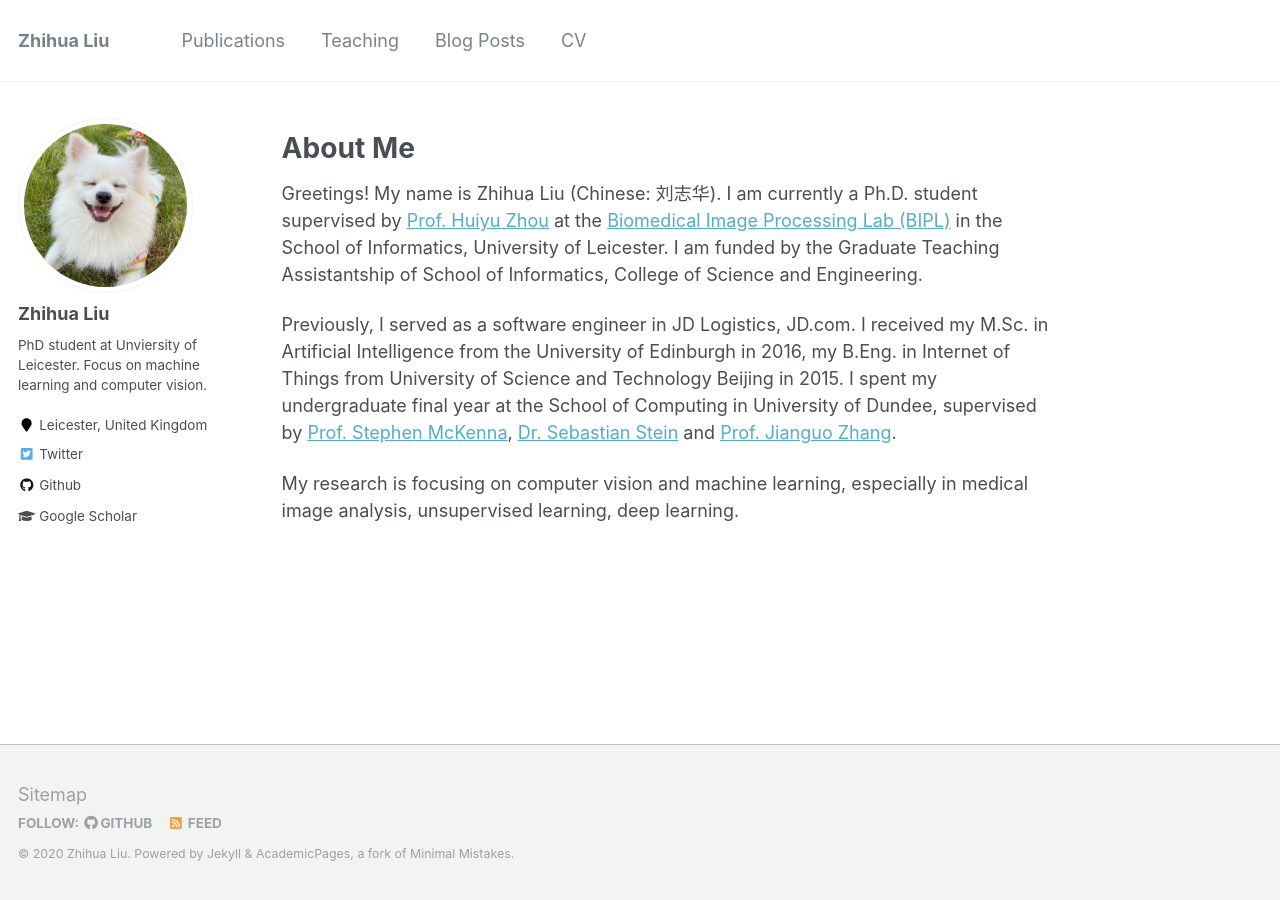
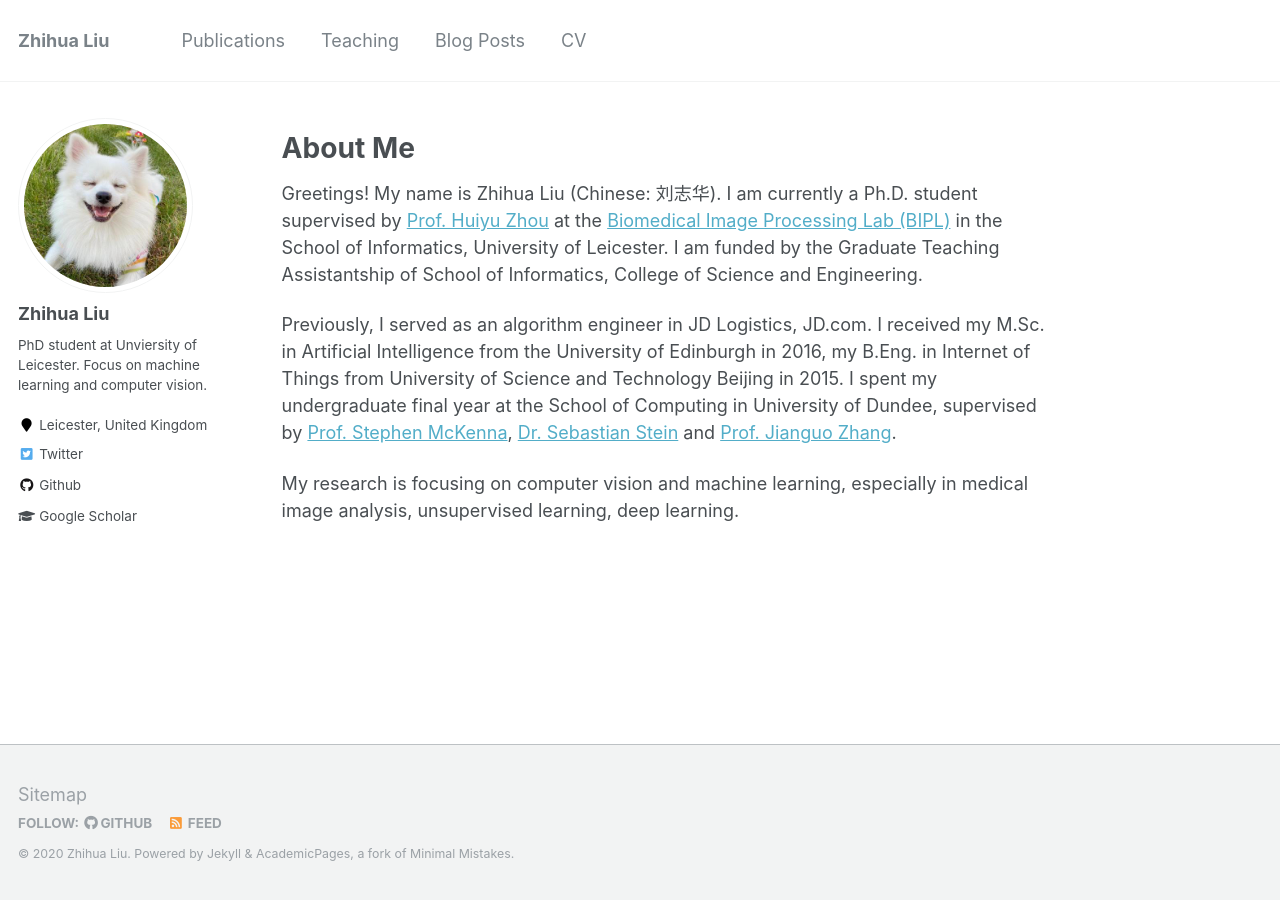
Before and after one commit to ZhihuaLiuEd/ZhihuaLiuEd.github.io, a Jekyll site: the page built from _pages/about.md, in a window 1280 px wide. Built offline with Jekyll 4.4.1, drawn with Linux system fonts in a browser that asks for light colours.

Commit message:
Update about.md

```diff
--- a/_pages/about.md
+++ b/_pages/about.md
@@ -12,6 +12,6 @@ About Me
 ======
 Greetings! My name is Zhihua Liu (Chinese: 刘志华). I am currently a Ph.D. student supervised by [Prof. Huiyu Zhou](https://www2.le.ac.uk/departments/informatics/people/huiyu-zhou) at the [Biomedical Image Processing Lab (BIPL)](https://sites.google.com/site/huiyujoe/) in the School of Informatics, University of Leicester. I am funded by the Graduate Teaching Assistantship of School of Informatics, College of Science and Engineering.
 
-Previously, I served as a software engineer in JD Logistics, JD.com. I received my M.Sc. in Artificial Intelligence from the University of Edinburgh in 2016, my B.Eng. in Internet of Things from University of Science and Technology Beijing in 2015. I spent my undergraduate final year at the School of Computing  in University of Dundee, supervised by [Prof. Stephen McKenna](http://staff.computing.dundee.ac.uk/stephen/), [Dr. Sebastian Stein](https://www.gla.ac.uk/schools/computing/staff/sebastianstein/) and [Prof. Jianguo Zhang](http://faculty.sustech.edu.cn/zhangjg/).
+Previously, I served as an algorithm engineer in JD Logistics, JD.com. I received my M.Sc. in Artificial Intelligence from the University of Edinburgh in 2016, my B.Eng. in Internet of Things from University of Science and Technology Beijing in 2015. I spent my undergraduate final year at the School of Computing  in University of Dundee, supervised by [Prof. Stephen McKenna](http://staff.computing.dundee.ac.uk/stephen/), [Dr. Sebastian Stein](https://www.gla.ac.uk/schools/computing/staff/sebastianstein/) and [Prof. Jianguo Zhang](http://faculty.sustech.edu.cn/zhangjg/).
 
 My research is focusing on computer vision and machine learning, especially in medical image analysis, unsupervised learning, deep learning.
```
